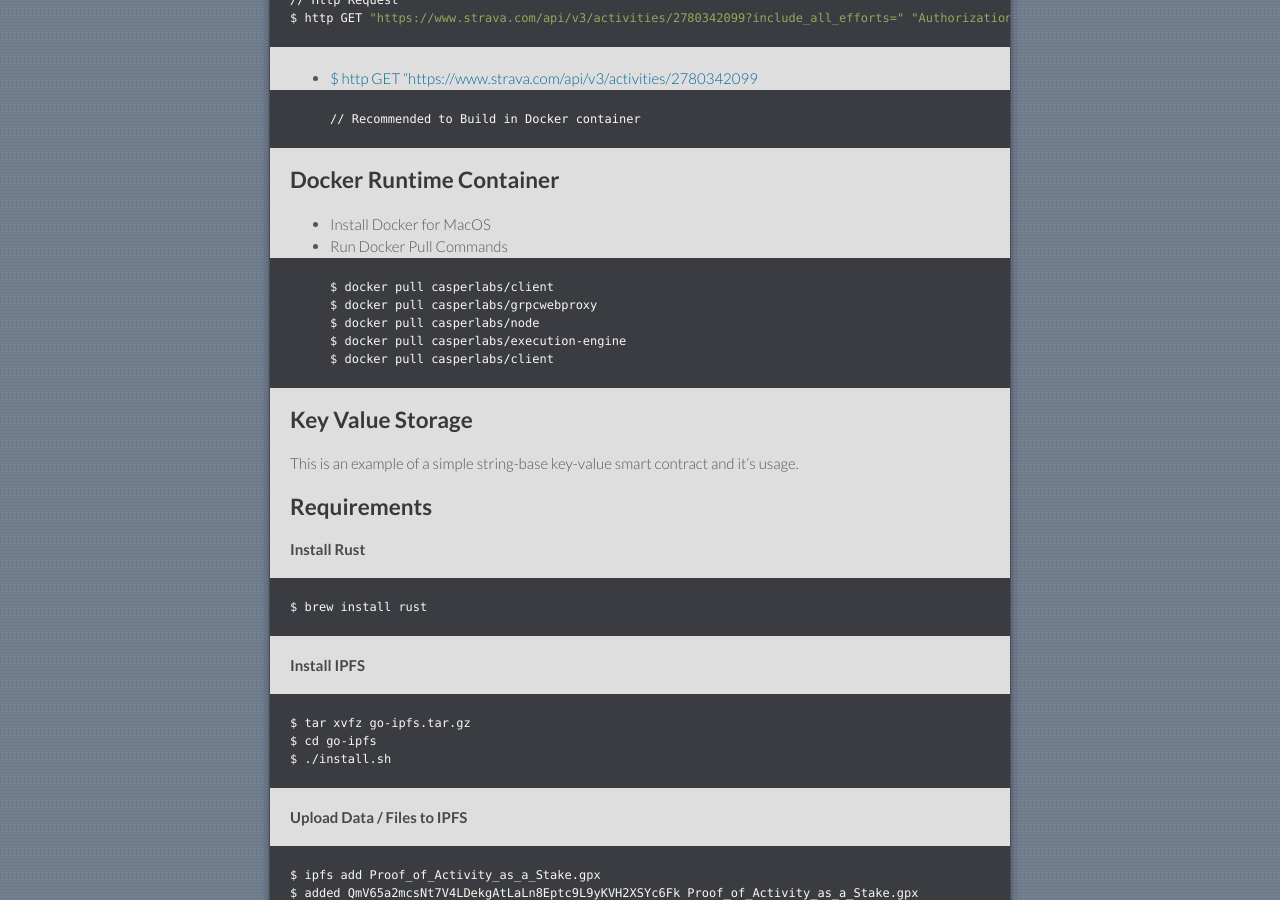
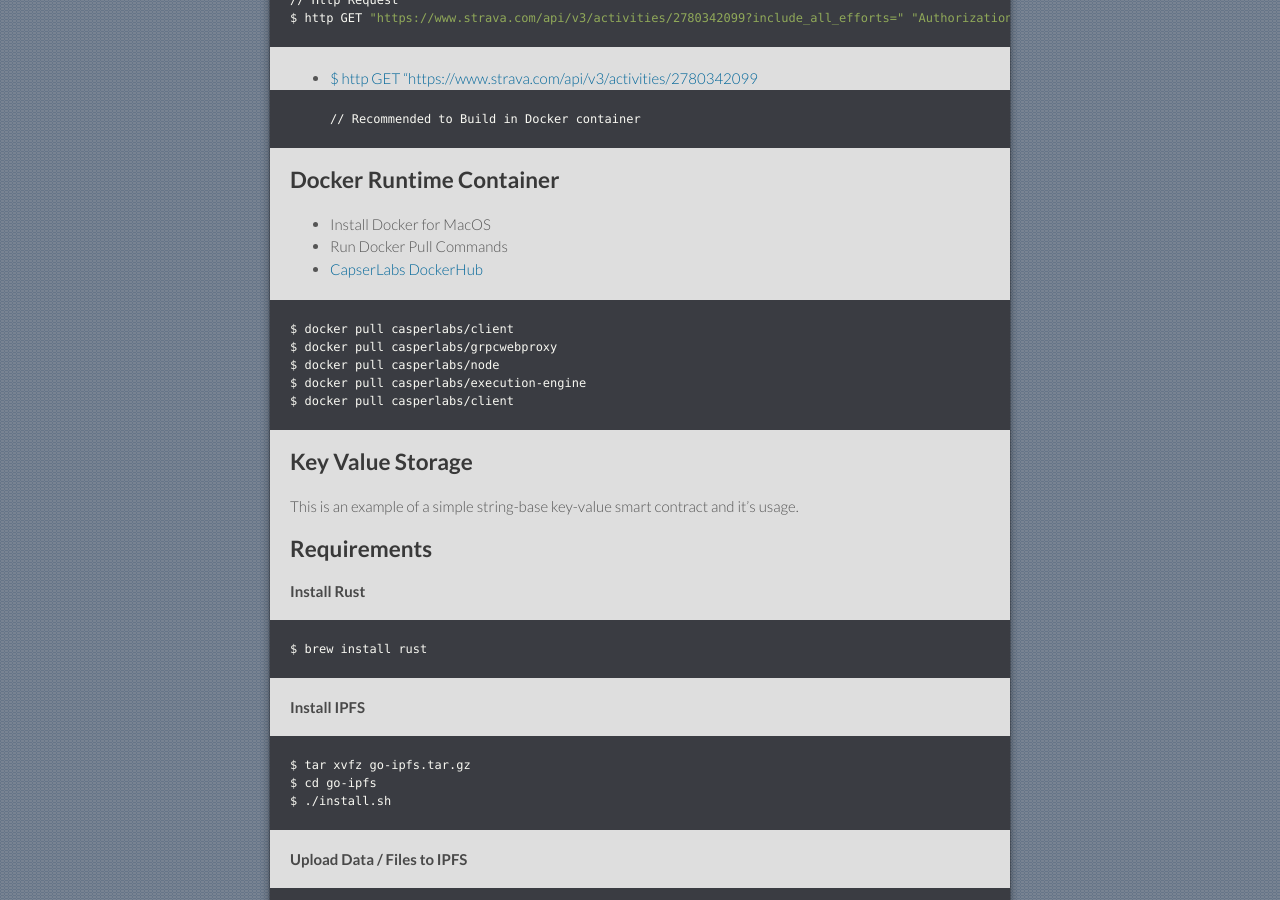
Before and after one commit to flowstake/flowstake.github.io, a Jekyll site: the page built from index.md, in a window 1280 px wide and 900 px high, scrolled down 3464 px. Built offline with Jekyll 4.4.1, drawn with Linux system fonts in a browser that asks for light colours; our own code applies the rules of GitHub Pages for plain Markdown files.

Commit message:
Update index.md

````diff
--- a/index.md
+++ b/index.md
@@ -139,6 +139,8 @@ $ http GET "https://www.strava.com/api/v3/activities/2780342099?include_all_effo
 
 * Install Docker for MacOS
 * Run Docker Pull Commands
+* [CapserLabs DockerHub](https://hub.docker.com/u/casperlabs)
+
 ```bash
 $ docker pull casperlabs/client
 $ docker pull casperlabs/grpcwebproxy
````
